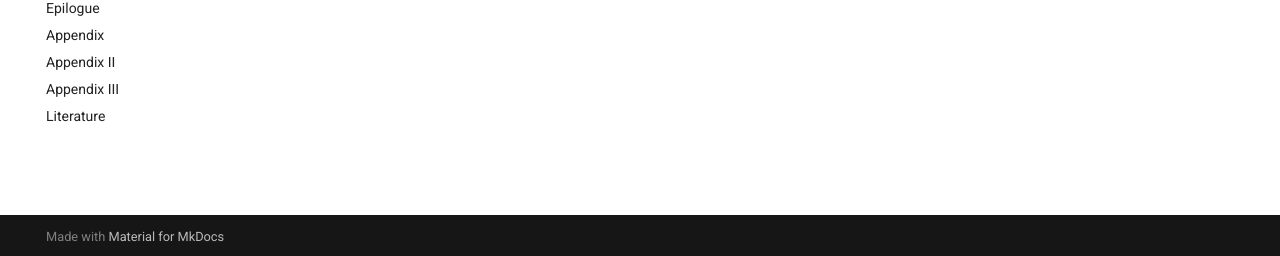
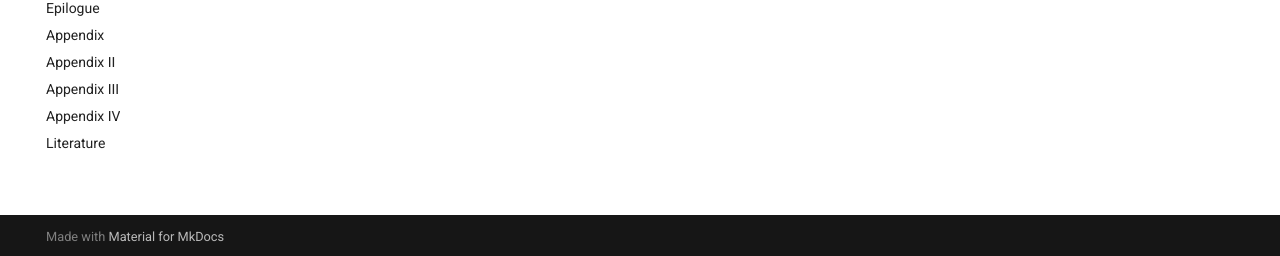
Before and after one commit to albertjanvanhoek/Evolution-by-Emergence, an MkDocs documentation site: the page built from docs/index.md, in a window 1280 px wide. Shown: the part 641-897 px from the top of the page. Built offline with MkDocs 1.6.1 and Material for MkDocs 9.7.7, drawn with Linux system fonts in a browser that asks for light colours; comment, search, counter and statistics services are not loaded.

Commit message:
Appendix IV

```diff
--- a/mkdocs.yml
+++ b/mkdocs.yml
@@ -44,4 +44,5 @@ nav:
       - Appendix: Backmatter/Appendix.md
       - Appendix II: Backmatter/AppendixII.md
       - Appendix III: Backmatter/AppendixIII.md
+      - Appendix IV: Backmatter/AppendixIV.md
       - Literature: Backmatter/Literature.md
```
Also changed, not shown: 2 other files.
